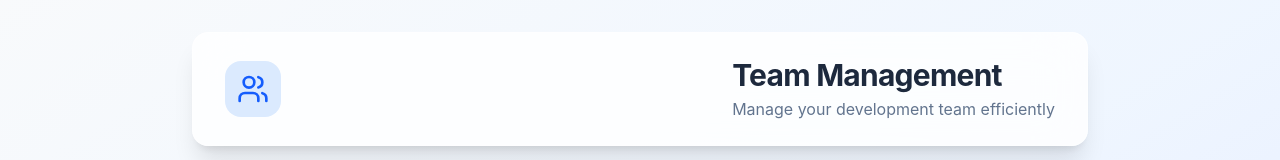
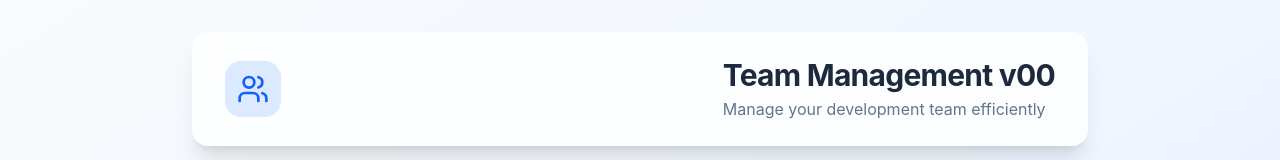
Before and after one commit to NhiBuaa/devops-final-project, a React (Vite) app in the folder app/frontend/: page / in a window 1280 px wide. Shown: the top 160 px of the page. Built offline with nearby package versions, Linux system fonts and the light colour scheme; no server answers.

Commit message:
Test 1 (#78)
* test

* test-3

```diff
--- a/app/frontend/src/App.tsx
+++ b/app/frontend/src/App.tsx
@@ -80,7 +80,7 @@ function App() {
           </div>
           <div>
             <h1 className="text-3xl font-bold text-slate-800 tracking-tight">
-              Team Management
+              Team Management v00
             </h1>
             <p className="text-slate-500 mt-1">
               Manage your development team efficiently
```
